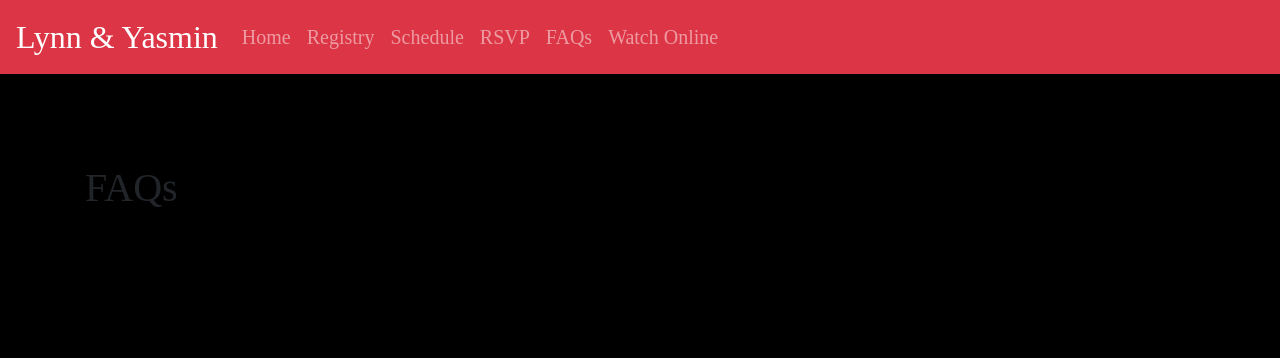
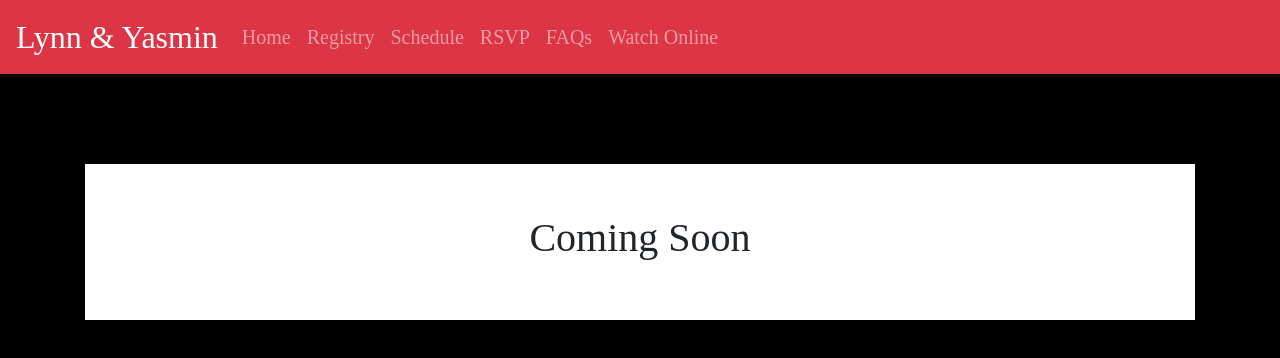
Before and after one commit to yasminmenchaca/wedding-website, a React (Create React App) app: page /faqs in a window 1280 px wide. Shown: the top 358 px of the page. Built offline with nearby package versions, Linux system fonts and the light colour scheme; a web font is replaced by a local one.

Commit message:
coming soon

```diff
--- a/src/components/FAQs.js
+++ b/src/components/FAQs.js
@@ -1,13 +1,14 @@
-import React, {Component} from 'react';
+import React from 'react';
+import * as ReactBootStrap from "react-bootstrap";
 
-class FaQs extends Component {
-    render() {
-        return (
-            <div>
-                <h1>FAQs</h1>
-            </div>
-        );
-    }
+const FAQs = () => {
+    return (
+        <ReactBootStrap.Container fluid
+                                  className='text-center'
+                                  style={{backgroundColor: 'white', padding: '50px 50px'}}>
+            <h1>Coming Soon</h1>
+        </ReactBootStrap.Container>
+    );
 }
 
-export default FaQs;
+export default FAQs;
```
